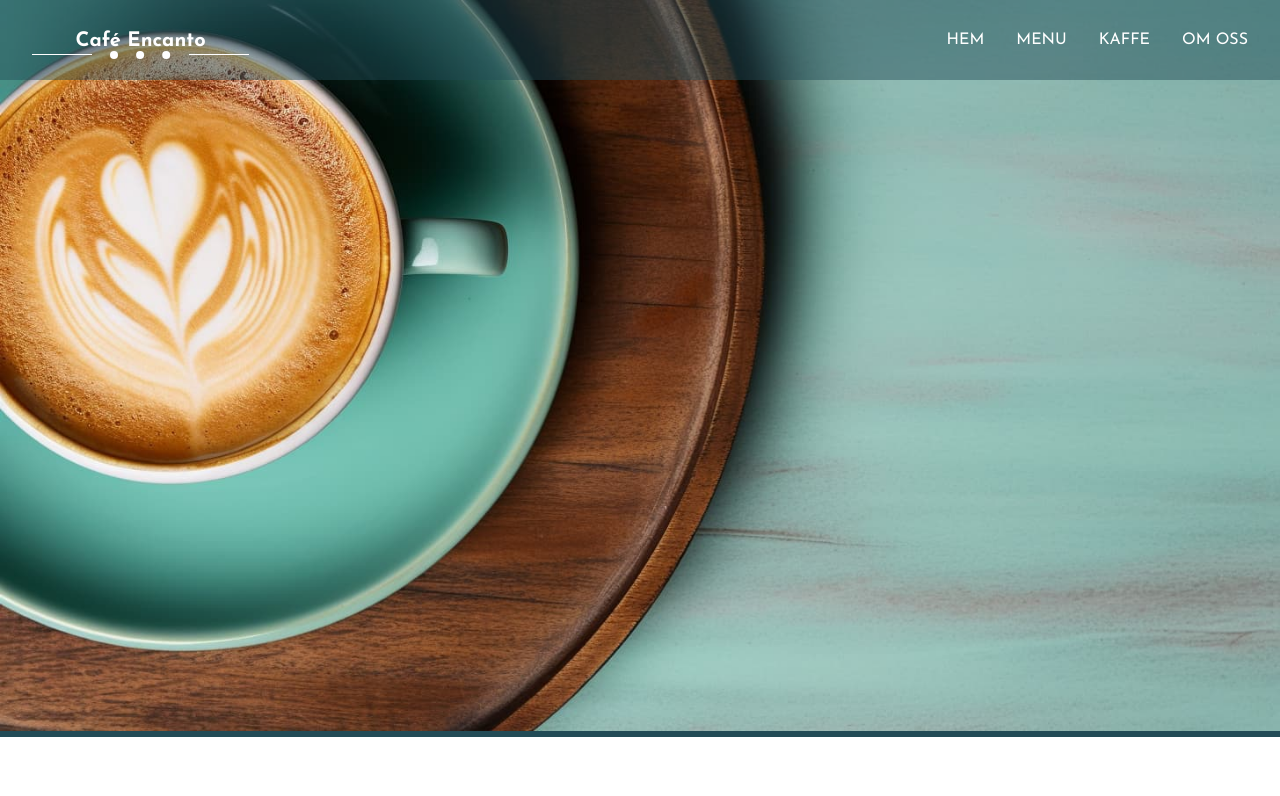
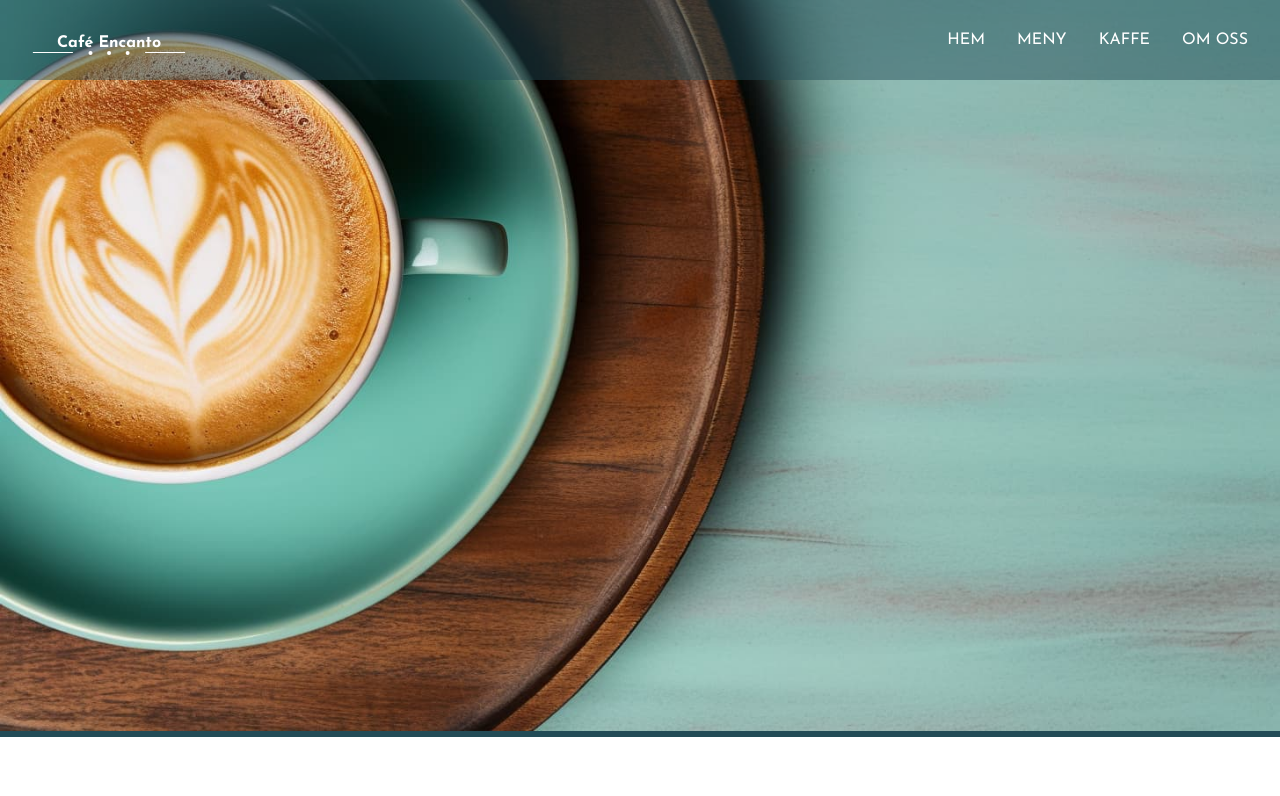
Before and after one commit to nicole-avila/cafe-encanto, a React (Vite) app: page / in a window 1280 px wide. Shown: the top 796 px of the page. Built offline with nearby package versions, Linux system fonts and the light colour scheme.

Commit message:
adjustment in Navbar Comp

```diff
--- a/src/App.scss
+++ b/src/App.scss
@@ -1,6 +1,12 @@
 * {
   padding: 0%;
   margin: 0%;
+}
+
+body {
+  max-width: 1280px;
+  margin: auto;
+  overflow-x: hidden;
 }
 
 #root {
@@ -9,7 +15,6 @@
 }
 
 .app {
-  max-width: 1280px;
   height: 100vh;
   margin: auto;
 }
--- a/src/components/Navbar/Navbar.scss
+++ b/src/components/Navbar/Navbar.scss
@@ -8,14 +8,27 @@
   display: flex;
   align-items: center;
   justify-content: space-between;
+  width: -webkit-fill-available;
+
   padding: 0 2rem;
-  width: -webkit-fill-available;
 
   //Låser navbaren på plats när man scrollar ner.
   position: fixed;
   top: 0;
+  right: 0;
   z-index: 2;
 
+  // &__wrapper {
+  //   position: relative;
+  //   width: 1280px !important;
+  //   display: flex;
+  //   align-items: center;
+  //   justify-content: space-between;
+  // }
+
+  &__img-logo {
+    width: 100%;
+  }
   &__bg {
     background: $encantoDark;
   }
@@ -26,7 +39,7 @@
 
   & h1 {
     @include logoTitle;
-    font-size: 20px;
+    font-size: 1rem;
     padding: 0.6rem 0 0 0;
   }
 
--- a/src/components/Navbar/Navbar.tsx
+++ b/src/components/Navbar/Navbar.tsx
@@ -1,5 +1,5 @@
 import "./Navbar.scss";
-import logoSmall from "../../assets/logoSmall.svg";
+import encantoIcon from "../../assets/encanto-icon.svg";
 import hamburger from "../../assets/hamburger.svg";
 import cross from "../../assets/cross.svg";
 
@@ -27,11 +27,16 @@ export default function Navbar() {
   }
 
   return (
-    <div className={color ? "navbar navbar__bg" : "navbar"}>
-      {/* <div className="navbar__content"> */}
+    <nav className={color ? "navbar navbar__bg" : "navbar"}>
+      {/* <div className="navbar__wrapper"> */}
+
       <div className="navbar__logo">
         <h1>Café Encanto</h1>
-        <img src={logoSmall} alt="under line detail for logo Cafe Encanto" />
+        <img
+          className="navbar__img-logo"
+          src={encantoIcon}
+          alt="under line detail for logo Cafe Encanto"
+        />
       </div>
 
       {crossVisibility ? (
@@ -56,11 +61,12 @@ export default function Navbar() {
         }`}
       >
         <Link to="/">Hem</Link>
-        <Link to="/menu">Menu</Link>
+        <Link to="/menu">Meny</Link>
         <Link to="/coffee">Kaffe</Link>
         <Link to="/about-us">Om Oss</Link>
       </div>
+
       {/* </div> */}
-    </div>
+    </nav>
   );
 }
```
